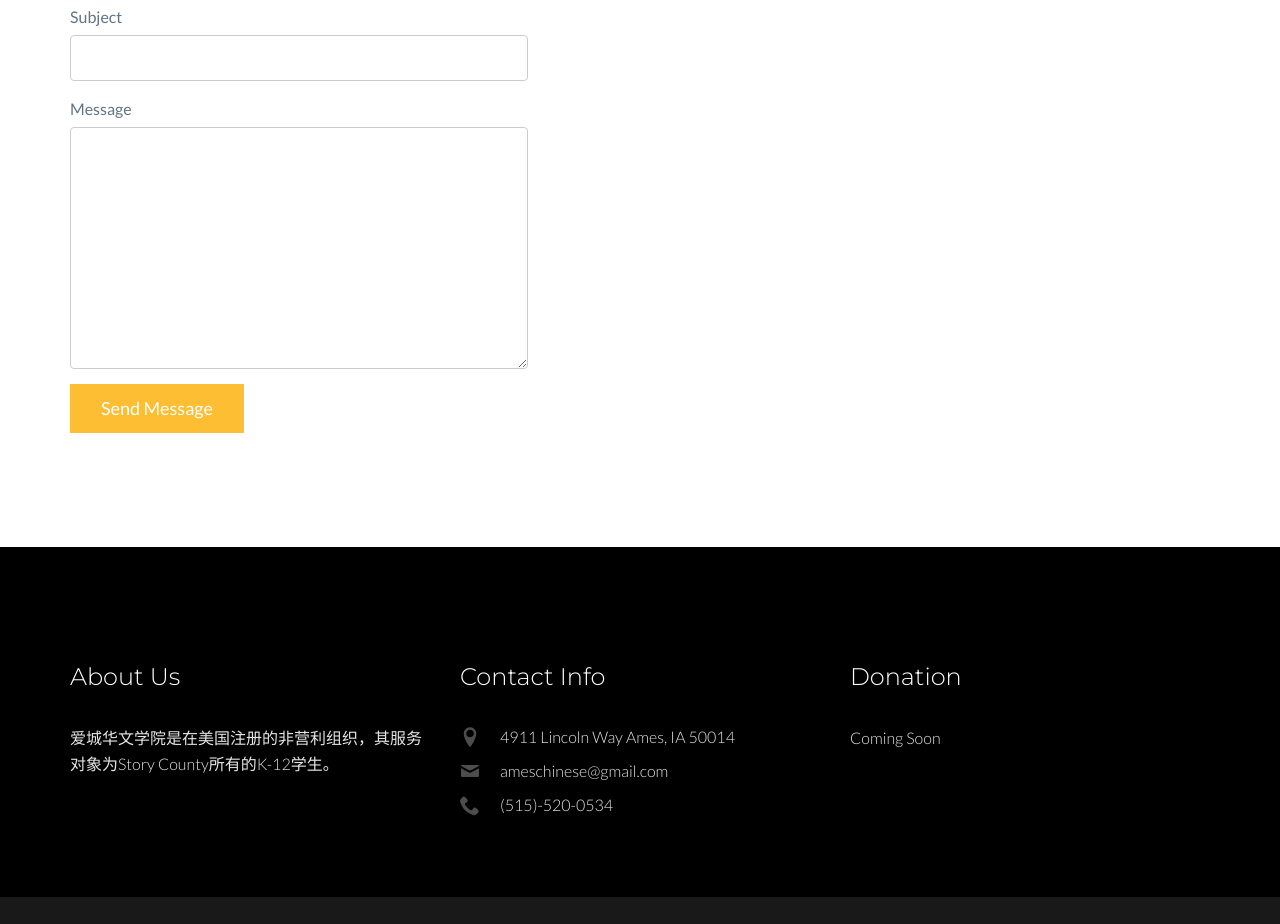
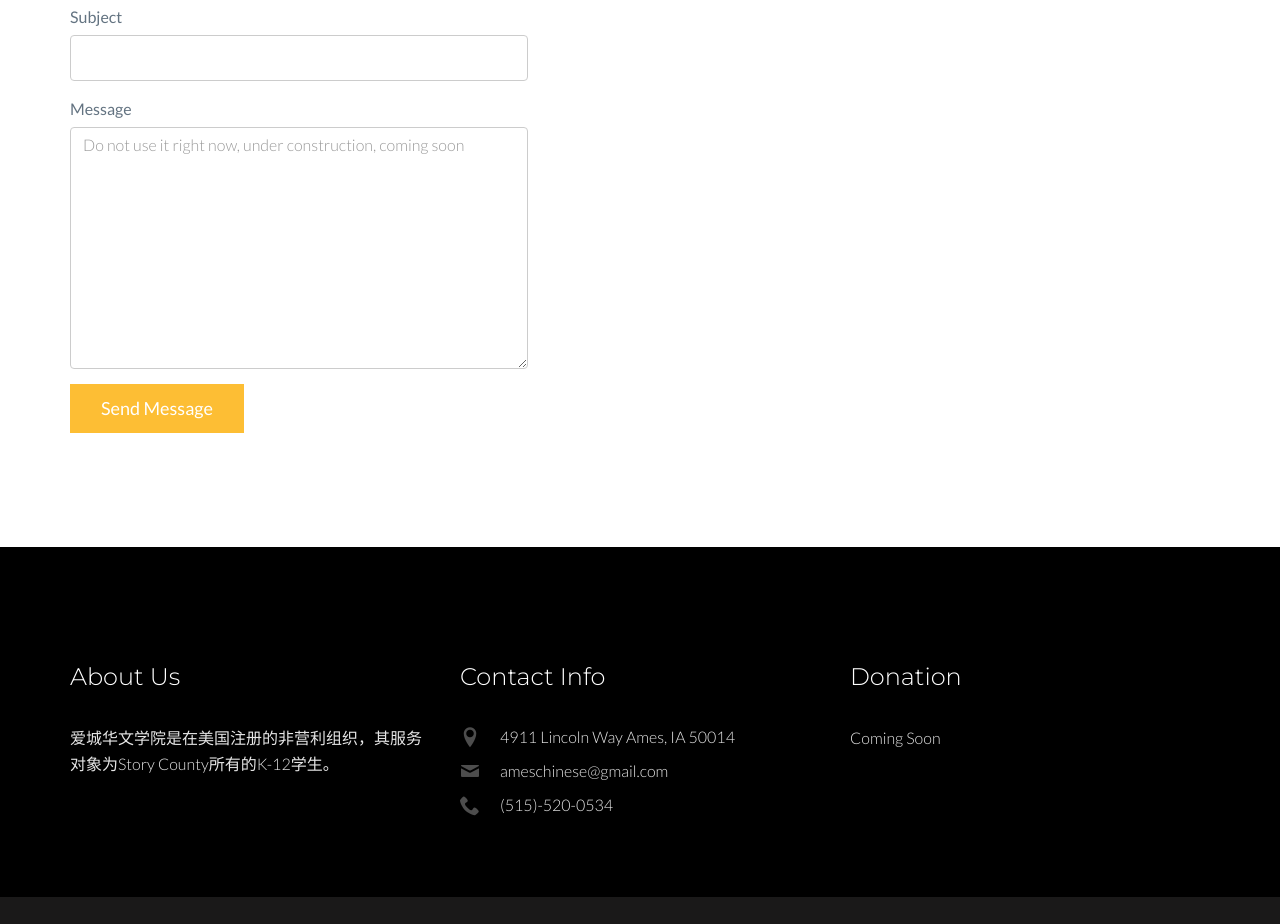
Before and after one commit to untitled95/ameschinese, a website: page contact.html in a window 1280 px wide. Shown: the part 844-1768 px from the top of the page. Drawn offline with Linux system fonts and the light colour scheme; files whose address does not match are found by name.

Commit message:
contact use warning

```diff
--- a/contact.html
+++ b/contact.html
@@ -74,7 +74,7 @@
               </div>
               <div class="form-group">
                 <label for="message">Message</label>
-                <textarea cols="30" rows="10" class="form-control" id="message" name="message"></textarea>
+                <textarea cols="30" rows="10" class="form-control" id="message" name="message" placeholder="Do not use it right now, under construction, coming soon"></textarea>
               </div>
               <div class="form-group">
                 <input type="submit" class="btn btn-primary btn-lg" id="submit" name="submit" value="Send Message">
```
